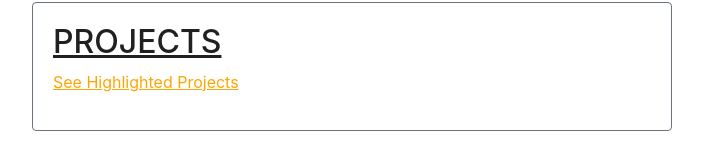
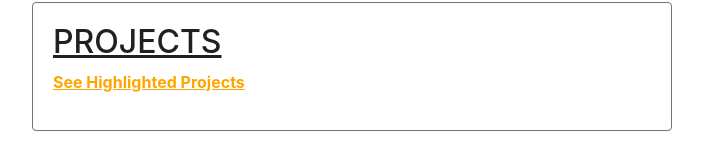
Before and after one commit to mahamahmood/portfolio-frontend, a React (Create React App) app: page / in a window 1280 px wide. Shown: the part 2059-2204 px from the top of the page, without its empty margins (288-991 px from the left). Built offline with nearby package versions, Linux system fonts and the light colour scheme.

Commit message:
edited projcts

```diff
--- a/src/components/Resume.js
+++ b/src/components/Resume.js
@@ -53,7 +53,7 @@ function Resume(props) {
                 </div>
                 <div className="card border-secondary card-body mb-3">
                     <h2><u>PROJECTS</u></h2>
-                    <p><a className="link-projects" href="/projects"><u>See Highlighted Projects</u></a></p>
+                    <p><strong><a className="link-projects" href="/projects"><u>See Highlighted Projects</u></a></strong></p>
                 </div>
                 <div className="card border-secondary card-body mb-3">
                     <h2><u>EDUCATION</u></h2>
```
